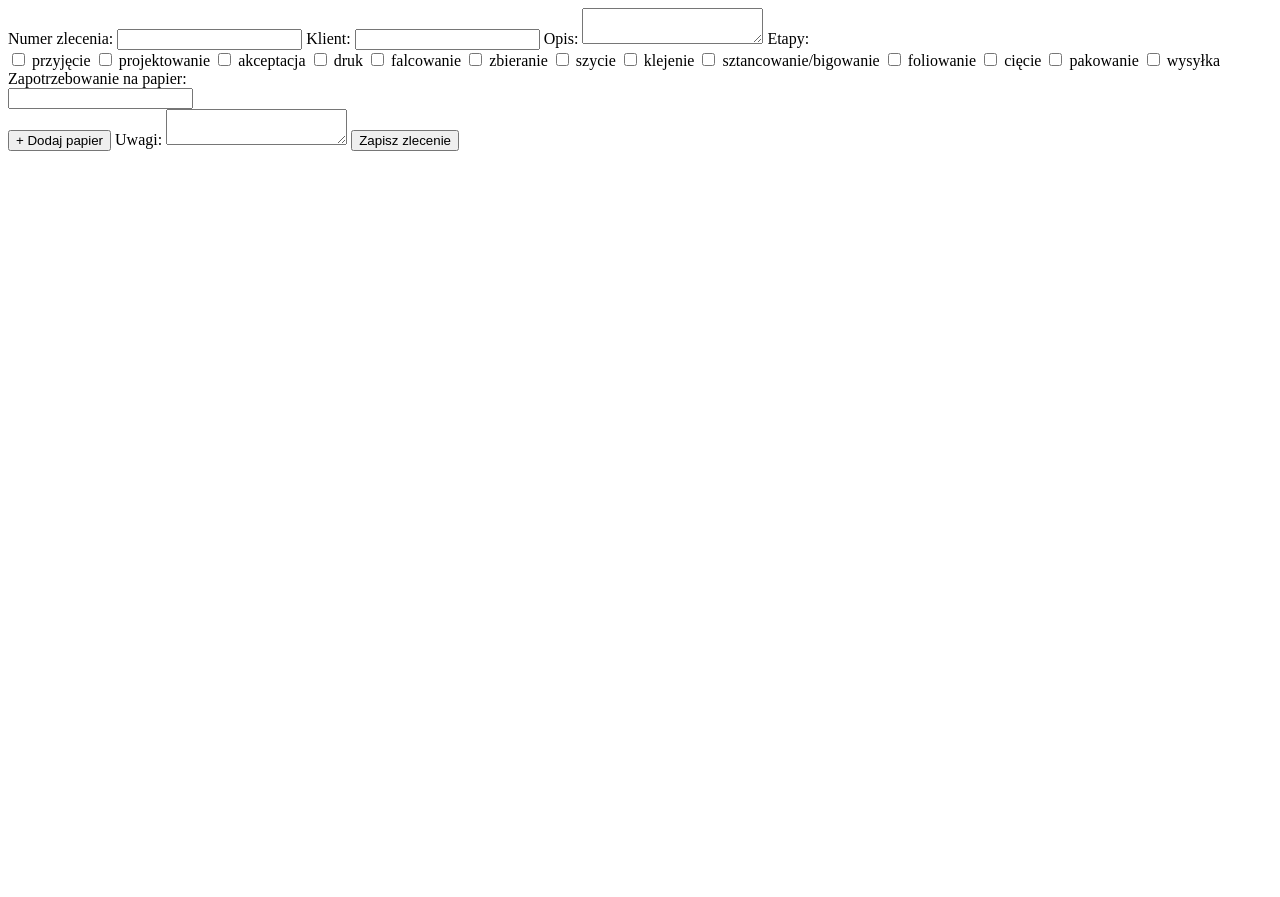
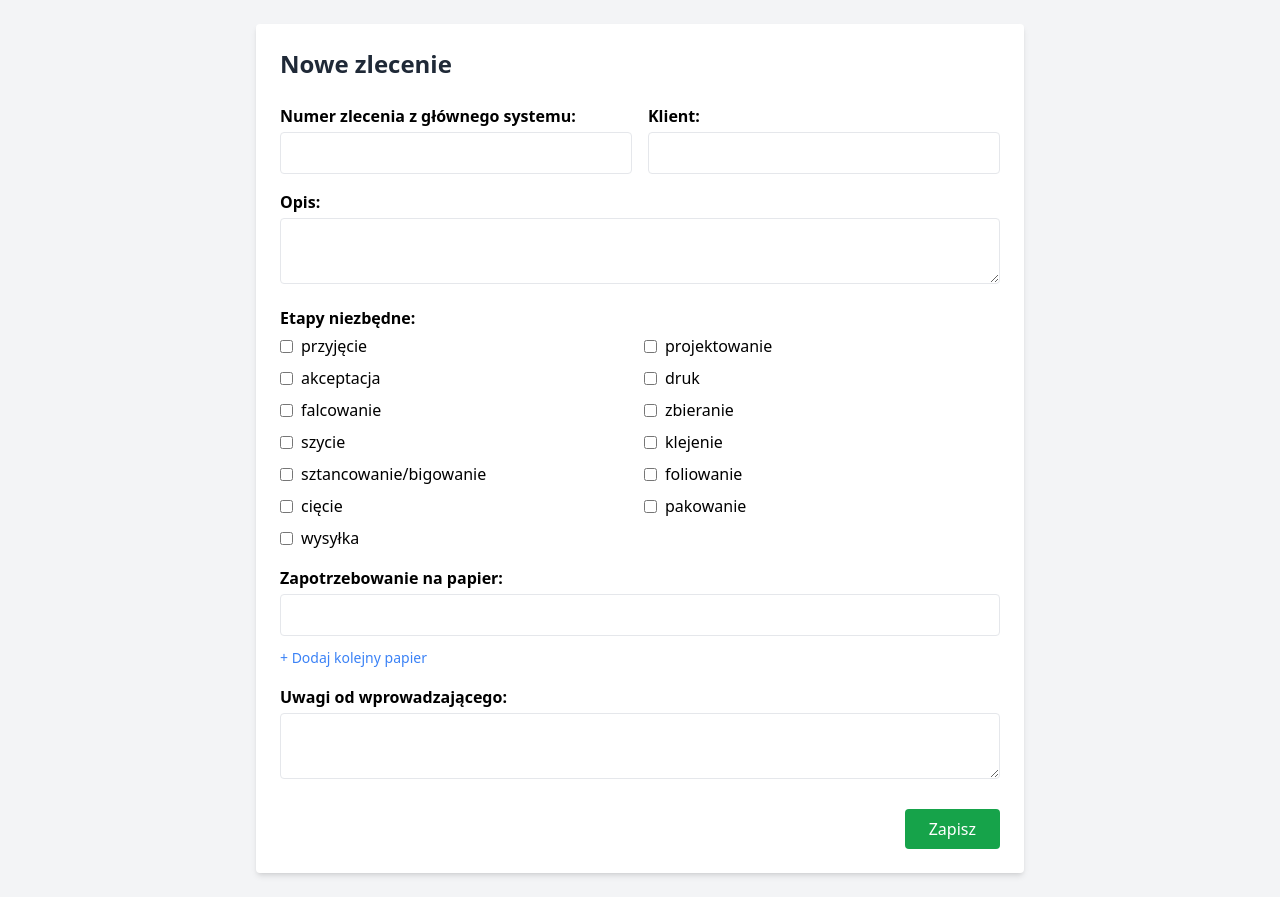
Before and after one commit to Nyksus666/drukarnia_tracker, a Flask app: page /add in a window 1280 px wide. Before the commit the page ends 800 px from the top, so only its background shows below. Run offline with Flask 3, Linux system fonts and the light colour scheme; the visitor is signed in with stand-in values (Sample User, id 1); data that the repository does not hold is empty; some libraries are stand-ins or nearby versions.

Commit message:
Update add_order.html

```diff
--- a/templates/add_order.html
+++ b/templates/add_order.html
@@ -1,44 +1,76 @@
+<!DOCTYPE html>
+<html lang="pl">
+<head>
+  <meta charset="UTF-8">
+  <title>Dodaj zlecenie</title>
+  <script src="https://cdn.tailwindcss.com"></script>
+</head>
+<body class="bg-gray-100 p-6">
+  <div class="max-w-3xl mx-auto bg-white shadow-md rounded p-6">
+    <h2 class="text-2xl font-bold mb-6 text-gray-800">Nowe zlecenie</h2>
     <form method="POST">
-  <label>Numer zlecenia:</label>
-  <input type="text" name="numer_glowny" required class="w-full mb-4 border px-3 py-2 rounded">
+      <div class="grid grid-cols-2 gap-4">
+        <div>
+          <label class="block font-semibold mb-1">Numer zlecenia z głównego systemu:</label>
+          <input type="text" name="numer_glowny" required class="w-full border px-3 py-2 rounded">
+        </div>
+        <div>
+          <label class="block font-semibold mb-1">Klient:</label>
+          <input type="text" name="klient" required class="w-full border px-3 py-2 rounded">
+        </div>
+      </div>
 
-  <label>Klient:</label>
-  <input type="text" name="klient" required class="w-full mb-4 border px-3 py-2 rounded">
+      <div class="mt-4">
+        <label class="block font-semibold mb-1">Opis:</label>
+        <textarea name="opis" rows="2" class="w-full border px-3 py-2 rounded"></textarea>
+      </div>
 
-  <label>Opis:</label>
-  <textarea name="opis" class="w-full mb-4 border px-3 py-2 rounded"></textarea>
-
-  <label>Etapy:</label>
-  <div class="grid grid-cols-2 mb-4 gap-2">
+      <div class="mt-4">
+        <label class="block font-semibold mb-1">Etapy niezbędne:</label>
+        <div class="grid grid-cols-2 gap-2">
           {% for etap in etapy %}
-      <label><input type="checkbox" name="etapy_niezbedne" value="{{ etap }}"> {{ etap }}</label>
+            <label class="flex items-center">
+              <input type="checkbox" name="etapy_niezbedne" value="{{ etap }}" class="mr-2">
+              {{ etap }}
+            </label>
           {% endfor %}
         </div>
+      </div>
 
-  <label>Zapotrzebowanie na papier:</label>
-  <div id="papier-list" class="mb-4">
-    <input list="papiery" name="papier" class="w-full mb-2 border px-3 py-2 rounded">
+      <div class="mt-4">
+        <label class="block font-semibold mb-1">Zapotrzebowanie na papier:</label>
+        <div id="papier-list">
+          <input list="papiery" name="papier" class="w-full border px-3 py-2 rounded mb-2">
         </div>
         <datalist id="papiery">
           {% for p in papiery %}
             <option value="{{ p }}">
           {% endfor %}
         </datalist>
-  <button type="button" onclick="addPapier()">+ Dodaj papier</button>
+        <button type="button" onclick="addPapier()" class="text-blue-500 text-sm mt-1">+ Dodaj kolejny papier</button>
+      </div>
 
-  <label class="block mt-4">Uwagi:</label>
-  <textarea name="uwagi" class="w-full mb-4 border px-3 py-2 rounded"></textarea>
+      <div class="mt-4">
+        <label class="block font-semibold mb-1">Uwagi od wprowadzającego:</label>
+        <textarea name="uwagi" rows="2" class="w-full border px-3 py-2 rounded"></textarea>
+      </div>
 
-  <button type="submit" class="bg-green-600 text-white px-4 py-2 rounded">Zapisz zlecenie</button>
+      <div class="mt-6 flex justify-end">
+        <button type="submit" class="bg-green-600 text-white px-6 py-2 rounded hover:bg-green-700">Zapisz</button>
+      </div>
     </form>
+  </div>
 
   <script>
     function addPapier() {
-  const wrapper = document.getElementById('papier-list');
+      const container = document.getElementById('papier-list');
       const input = document.createElement('input');
+      input.type = 'text';
       input.name = 'papier';
       input.setAttribute('list', 'papiery');
-  input.className = 'w-full mb-2 border px-3 py-2 rounded';
-  wrapper.appendChild(input);
+      input.className = 'w-full border px-3 py-2 rounded mb-2';
+      container.appendChild(input);
     }
   </script>
+</body>
+</html>
```
Lines whose indentation alone changed are shown as unchanged.
